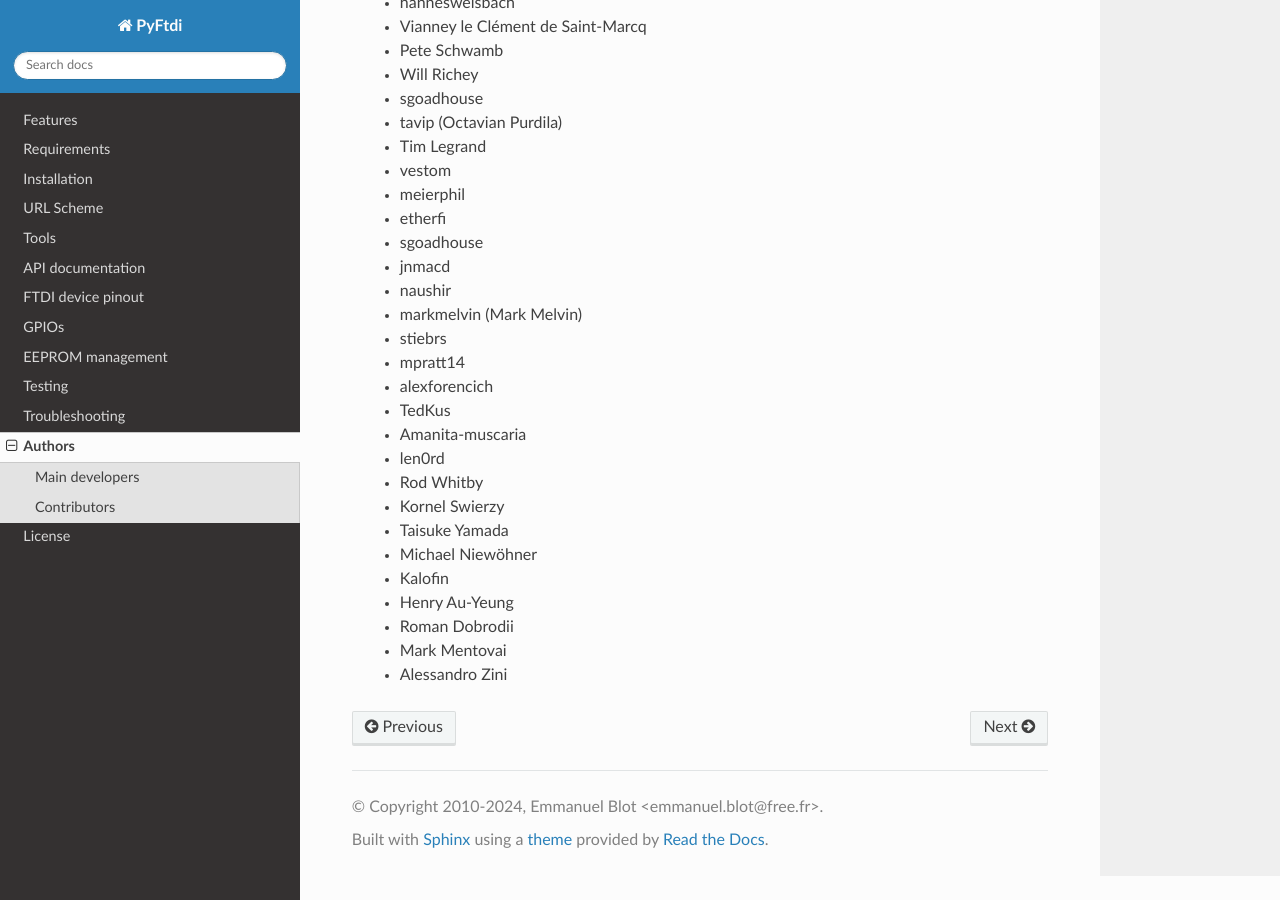
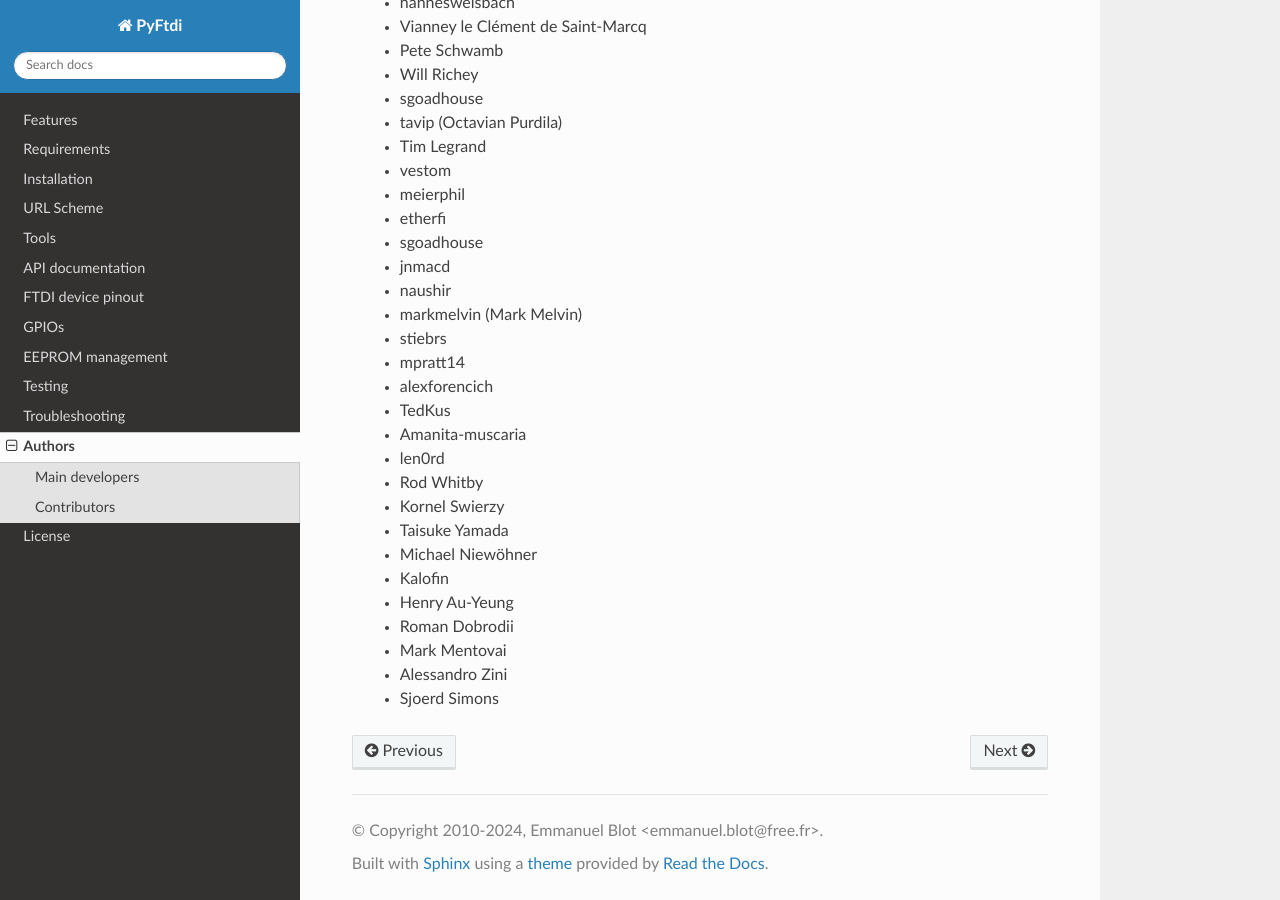
Before and after one commit to eblot/pyftdi, a Sphinx documentation site: the page built from pyftdi/doc/authors.rst, in a window 1280 px wide and 900 px high, scrolled down 665 px. Built offline with Sphinx 7.4.7 and the Read the Docs theme 3.1.0, drawn with Linux system fonts in a browser that asks for light colours.

Commit message:
update contributors
Signed-off-by: Emmanuel Blot <emmanuel.blot@free.fr>

```diff
--- a/pyftdi/doc/authors.rst
+++ b/pyftdi/doc/authors.rst
@@ -52,3 +52,4 @@ Contributors
  * Roman Dobrodii
  * Mark Mentovai
  * Alessandro Zini
+ * Sjoerd Simons
```
